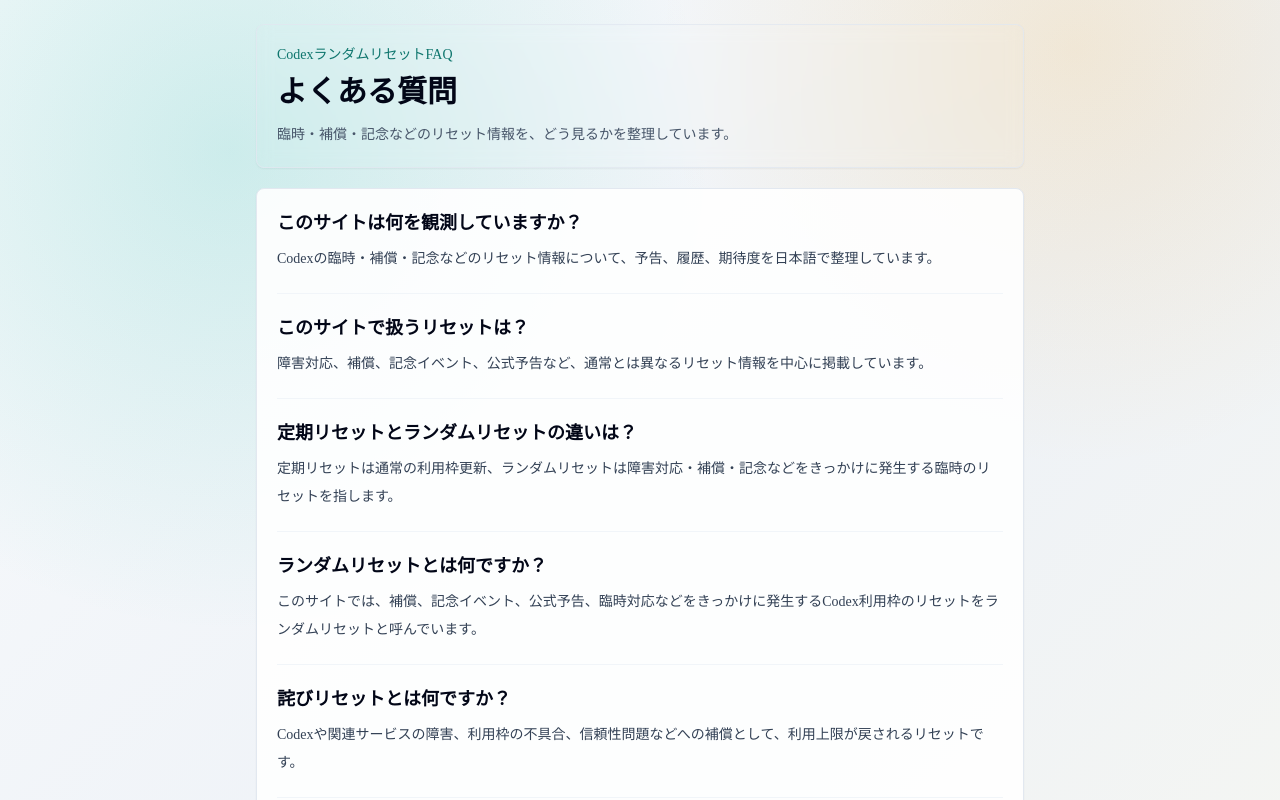
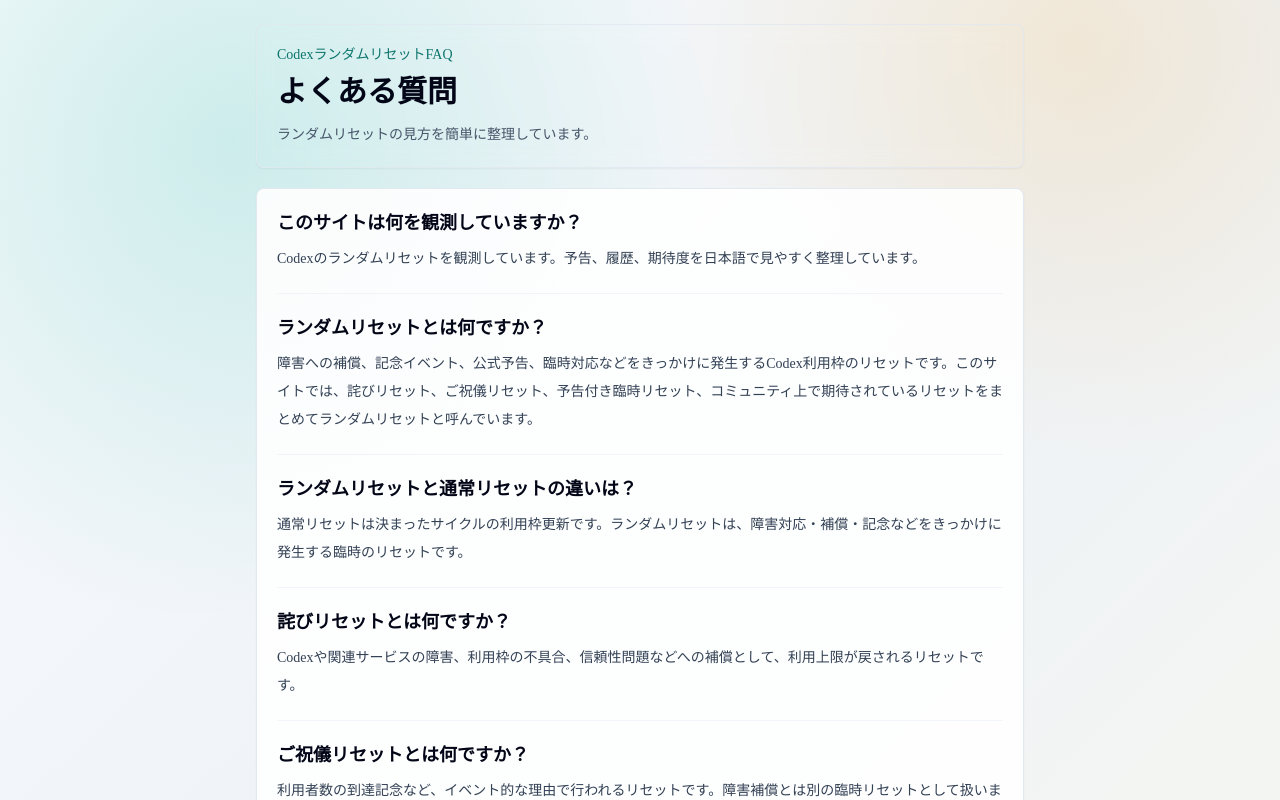
Before and after one commit to gussuri/codex-reset-observatory, a Next.js app: page /faq in a window 1280 px wide. Shown: the top 800 px of the page. Built offline with nearby package versions, Linux system fonts and the light colour scheme.

Commit message:
Refine random reset FAQ wording

```diff
--- a/app/faq/page.tsx
+++ b/app/faq/page.tsx
@@ -5,22 +5,17 @@ const faqs = [
   {
     question: "このサイトは何を観測していますか？",
     answer:
-      "Codexの臨時・補償・記念などのリセット情報について、予告、履歴、期待度を日本語で整理しています。",
-  },
-  {
-    question: "このサイトで扱うリセットは？",
-    answer:
-      "障害対応、補償、記念イベント、公式予告など、通常とは異なるリセット情報を中心に掲載しています。",
-  },
-  {
-    question: "定期リセットとランダムリセットの違いは？",
-    answer:
-      "定期リセットは通常の利用枠更新、ランダムリセットは障害対応・補償・記念などをきっかけに発生する臨時のリセットを指します。",
+      "Codexのランダムリセットを観測しています。予告、履歴、期待度を日本語で見やすく整理しています。",
   },
   {
     question: "ランダムリセットとは何ですか？",
     answer:
-      "このサイトでは、補償、記念イベント、公式予告、臨時対応などをきっかけに発生するCodex利用枠のリセットをランダムリセットと呼んでいます。",
+      "障害への補償、記念イベント、公式予告、臨時対応などをきっかけに発生するCodex利用枠のリセットです。このサイトでは、詫びリセット、ご祝儀リセット、予告付き臨時リセット、コミュニティ上で期待されているリセットをまとめてランダムリセットと呼んでいます。",
+  },
+  {
+    question: "ランダムリセットと通常リセットの違いは？",
+    answer:
+      "通常リセットは決まったサイクルの利用枠更新です。ランダムリセットは、障害対応・補償・記念などをきっかけに発生する臨時のリセットです。",
   },
   {
     question: "詫びリセットとは何ですか？",
@@ -62,7 +57,7 @@ export default function FaqPage() {
             よくある質問
           </h1>
           <p className="mt-3 text-sm leading-6 text-slate-600">
-            臨時・補償・記念などのリセット情報を、どう見るかを整理しています。
+            ランダムリセットの見方を簡単に整理しています。
           </p>
         </header>
 
--- a/components/RadarDashboard.tsx
+++ b/components/RadarDashboard.tsx
@@ -132,9 +132,6 @@ export function RadarDashboard({
               <h1 className="mt-1 whitespace-nowrap text-[1.35rem] font-semibold leading-tight tracking-normal text-slate-950 sm:text-4xl">
                 Codexリセット観測所
               </h1>
-              <p className="mt-2 max-w-2xl text-sm leading-6 text-slate-600">
-                Codexの臨時・補償・記念などのリセット情報を観測しています。
-              </p>
             </div>
           </div>
         </header>
```
